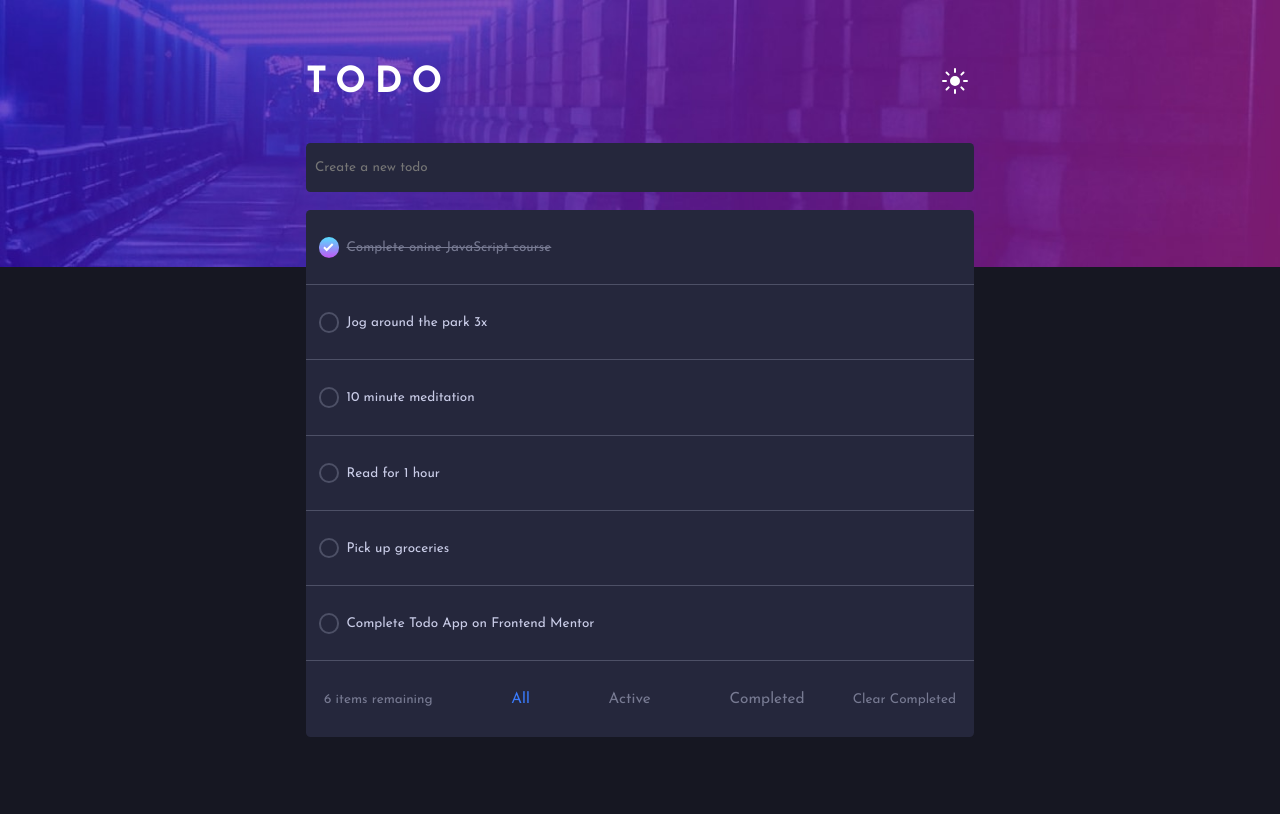
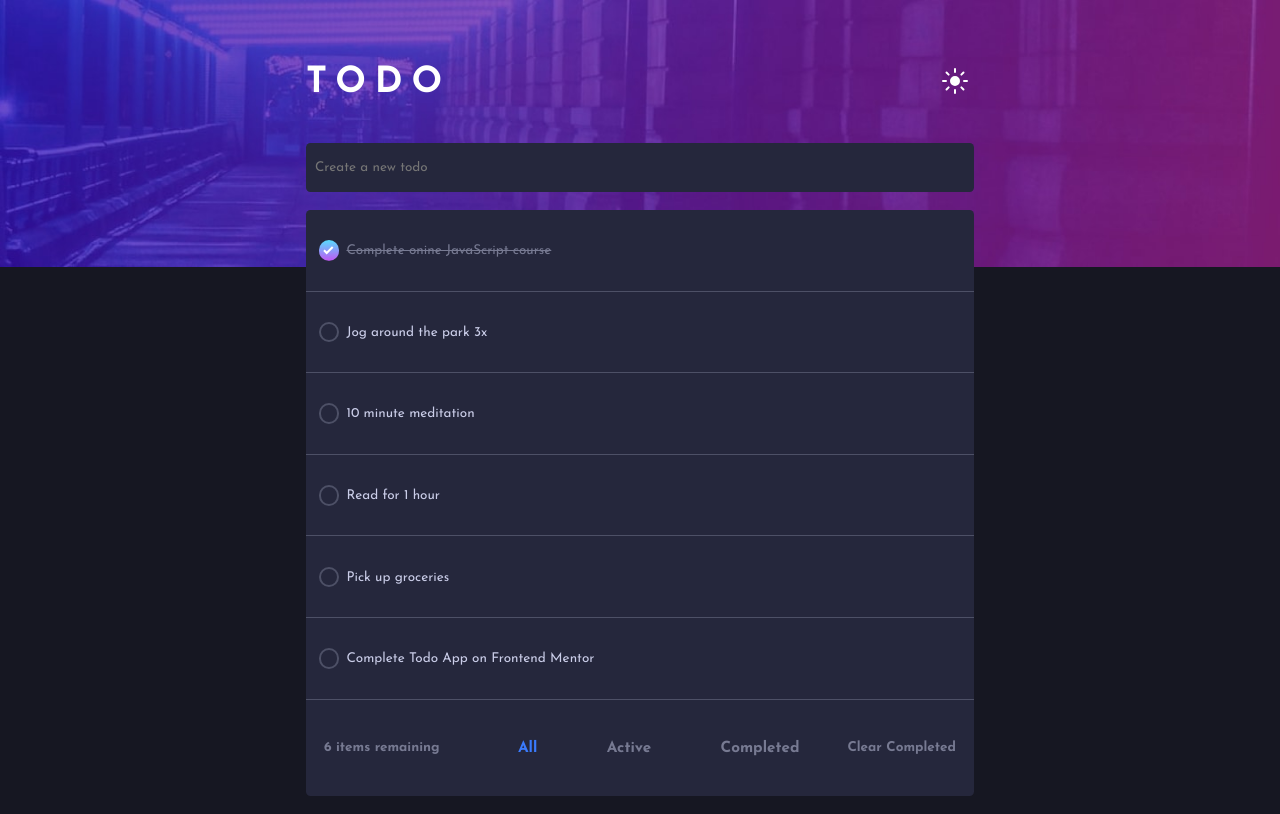
Before and after one commit to acedilloluis/todo-app, a React (Vite) app: page / in a window 1280 px wide. Built offline with nearby package versions, Linux system fonts and the light colour scheme.

Commit message:
keyboard navigation completed

```diff
--- a/src/components/Todo.js
+++ b/src/components/Todo.js
@@ -1,4 +1,4 @@
-import React, { useState } from 'react';
+import React, { useState, useEffect, useRef } from 'react';
 import PropTypes from 'prop-types';
 
 function Todo({
@@ -11,12 +11,33 @@ function Todo({
 }) {
   const [editedTodo, setEditedTodo] = useState(task);
   const [isEditing, setIsEditing] = useState(false);
+  const editFieldRef = useRef(null);
+  const circleBtnRef = useRef(null);
+
+  function usePrevious(value) {
+    const ref = useRef();
+    useEffect(() => {
+      ref.current = value;
+    });
+    return ref.current;
+  }
+
+  const wasEditing = usePrevious(isEditing);
 
   function handleSubmit(e) {
     e.preventDefault();
     editTodo(id, editedTodo);
     setIsEditing(false);
   }
+
+  useEffect(() => {
+    if (!wasEditing && isEditing) {
+      setTimeout(() => editFieldRef.current.focus(), 2); // if user opens editing field by keyboard need to make sure it doesn't submit immediately
+    }
+    if (wasEditing && !isEditing) {
+      circleBtnRef.current.focus();
+    }
+  }, [wasEditing, isEditing]);
 
   const editingTemplate = (
     <form onSubmit={handleSubmit}>
@@ -30,6 +51,7 @@ function Todo({
         minLength="1"
         maxLength="50"
         value={editedTodo}
+        ref={editFieldRef}
         onChange={(e) => setEditedTodo(e.target.value)}
       />
     </form>
@@ -44,8 +66,23 @@ function Todo({
           checked={completed}
           onChange={() => toggleTodoCompleted(id)}
         />
-        <span className="circle"></span>
-        <p onClick={() => setIsEditing(true)}>{task}</p>
+        <span
+          className="circle"
+          onKeyDown={(e) => {
+            if (e.key === 'Enter') toggleTodoCompleted(id);
+          }}
+          ref={circleBtnRef}
+          tabIndex={0}
+        ></span>
+        <p
+          onClick={() => setIsEditing(true)}
+          onKeyDown={(e) => {
+            if (e.key === 'Enter') setIsEditing(true);
+          }}
+          tabIndex={0}
+        >
+          {task}
+        </p>
       </label>
 
       <button type="button" title="Delete item" onClick={() => deleteTodo(id)}>
--- a/src/index.css
+++ b/src/index.css
@@ -57,7 +57,7 @@
 * {
   box-sizing: border-box;
 }
-/* dark theme by default */
+
 html,
 body {
   background: var(--bg-color);
@@ -83,7 +83,8 @@ body {
   width: 1.15rem;
 }
 
-.circle:hover {
+.circle:hover,
+.circle:focus {
   background: linear-gradient(var(--box-bg-color), var(--box-bg-color))
       padding-box,
     linear-gradient(to right, hsl(192, 100%, 67%), hsl(280, 87%, 65%))
@@ -167,7 +168,7 @@ body {
     display: flex;
     align-items: center;
     justify-content: space-between;
-    padding: 1.7rem 1rem;
+    padding: 1.6rem 1rem;
     border-bottom: 0.063rem solid var(--list-border-color);
 
     & form {
@@ -264,6 +265,10 @@ body {
     & button:hover {
       color: var(--button-hover-font-color);
     }
+
+    & button:focus {
+      color: var(--button-hover-font-color);
+    }
   }
 
   & img {
@@ -281,6 +286,7 @@ body {
   font-size: 0.85rem;
   margin: 0 var(--margin);
   margin-bottom: var(--margin);
+  padding: 1rem 0.5rem;
 
   & input[type='radio'] {
     opacity: 0;
@@ -297,6 +303,10 @@ body {
   }
 
   & p:hover {
+    color: var(--button-hover-font-color);
+  }
+
+  & p:focus {
     color: var(--button-hover-font-color);
   }
 
@@ -318,16 +328,21 @@ body {
   }
 
   #todo-list > li > button {
-    display: none;
+    opacity: 0; /* allow button to gain focus when not visible to user */
+  }
+
+  #todo-list > li > button:focus {
+    opacity: 1;
   }
 
   #todo-list > li:last-child {
     display: flex;
     align-items: center;
     justify-content: space-evenly;
+    font-weight: var(--bold);
 
     & > button {
-      display: inline-block;
+      opacity: 1;
     }
   }
 
@@ -336,6 +351,6 @@ body {
   }
 
   #todo-list > li:hover > button {
-    display: block;
+    opacity: 1;
   }
 }
```
